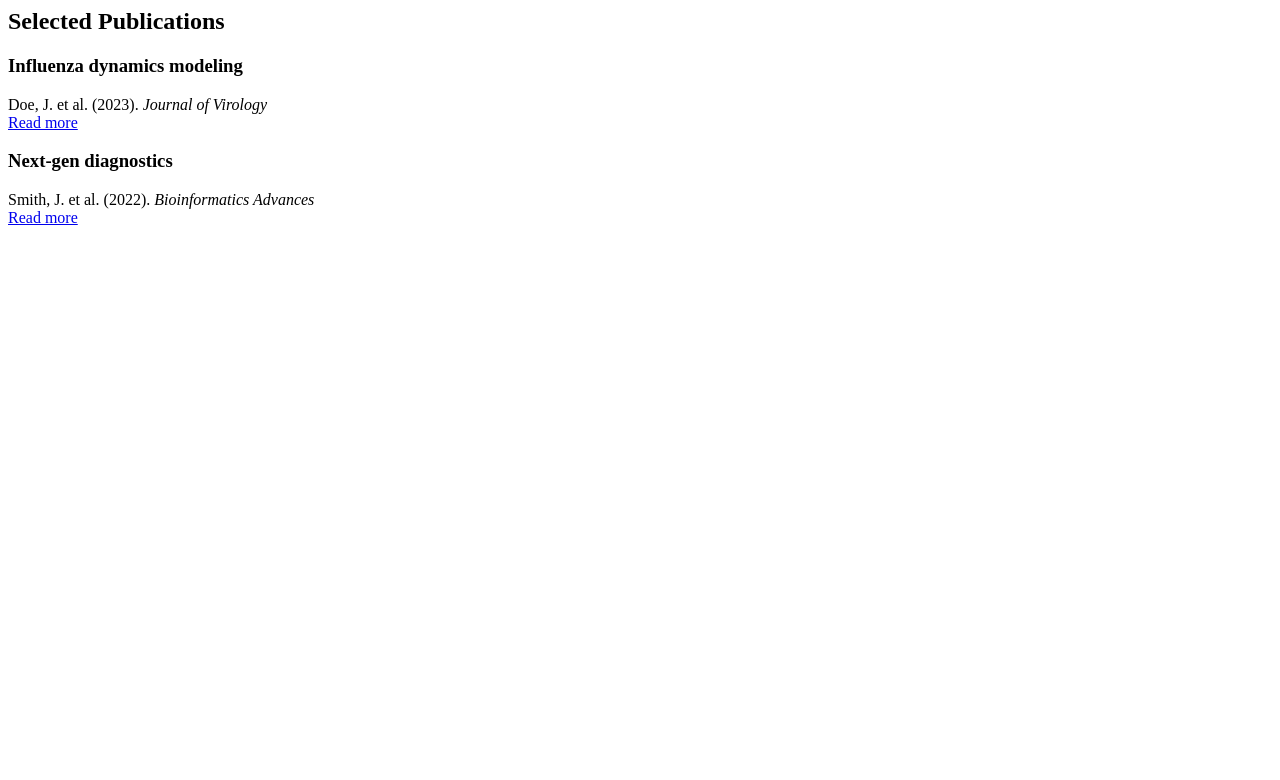
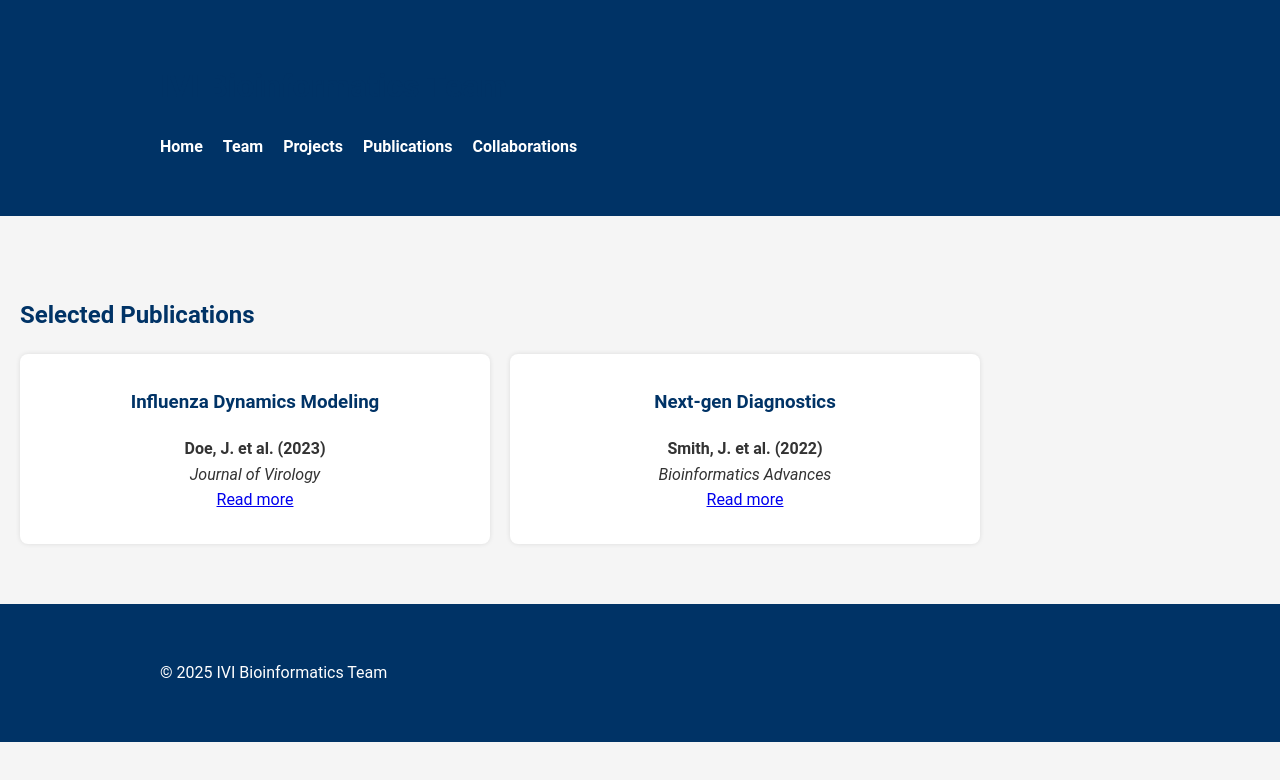
Before and after one commit to mwylerCH/mwylerCH.github.io, a plain HTML site: page publications.html in a window 1280 px wide. Drawn offline with Linux system fonts and the light colour scheme.

Commit message:
Update publications.html

```diff
--- a/publications.html
+++ b/publications.html
@@ -1,18 +1,50 @@
+<!DOCTYPE html>
+<html lang="en">
+<head>
+  <meta charset="UTF-8" />
+  <meta name="viewport" content="width=device-width, initial-scale=1.0"/>
+  <title>Publications – IVI Bioinformatics</title>
+  <link rel="stylesheet" href="styles.css" />
+</head>
+<body>
+  <header>
+    <div class="container">
+      <h1>IVI Bioinformatics Team</h1>
+      <nav>
+        <ul>
+          <li><a href="index.html">Home</a></li>
+          <li><a href="team.html">Team</a></li>
+          <li><a href="projects.html">Projects</a></li>
+          <li><a href="publications.html">Publications</a></li>
+          <li><a href="collaborations.html">Collaborations</a></li>
+        </ul>
+      </nav>
+    </div>
+  </header>
+
   <section class="section container">
     <h2>Selected Publications</h2>
     <div class="team-grid">
       <div class="team-card">
-      <h3>Influenza dynamics modeling</h3>
-      <p>Doe, J. et al. (2023). <em>Journal of Virology</em><br>
-        <a href="https://example.com/paper1" target="_blank">Read more</a>
-      </p>
+        <h3>Influenza Dynamics Modeling</h3>
+        <p><strong>Doe, J. et al. (2023)</strong><br>
+        <em>Journal of Virology</em><br>
+        <a href="https://example.com/paper1" target="_blank">Read more</a></p>
       </div>
       <div class="team-card">
-      <h3>Next-gen diagnostics</h3>
-      <p>Smith, J. et al. (2022). <em>Bioinformatics Advances</em><br>
-        <a href="https://example.com/paper2" target="_blank">Read more</a>
-      </p>
+        <h3>Next-gen Diagnostics</h3>
+        <p><strong>Smith, J. et al. (2022)</strong><br>
+        <em>Bioinformatics Advances</em><br>
+        <a href="https://example.com/paper2" target="_blank">Read more</a></p>
       </div>
-    <!-- Add more -->
+      <!-- Add more papers here -->
     </div>
   </section>
+
+  <footer>
+    <div class="container">
+      <p>&copy; 2025 IVI Bioinformatics Team</p>
+    </div>
+  </footer>
+</body>
+</html>
```
Lines whose indentation alone changed are shown as unchanged.
